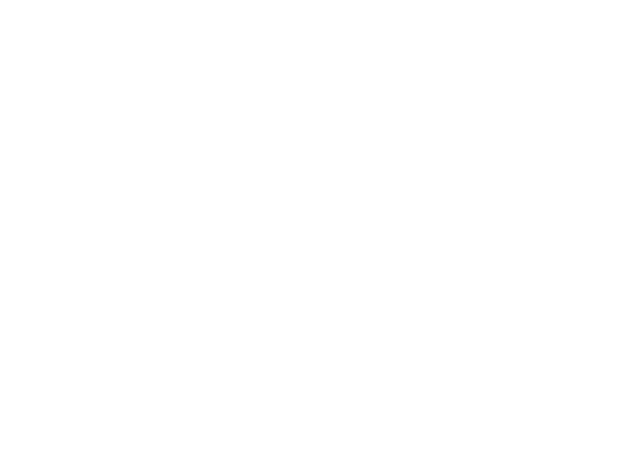
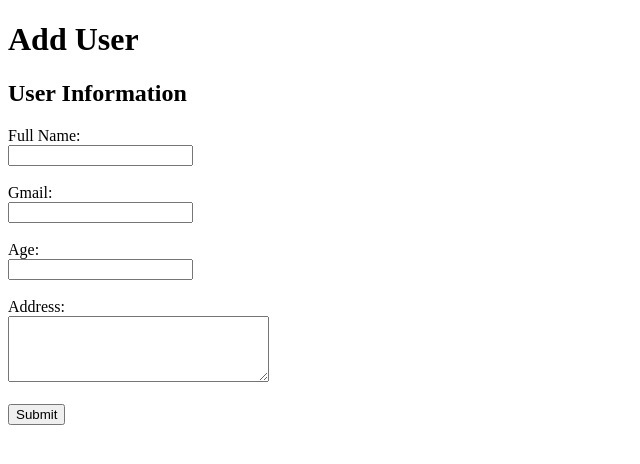
Before and after one commit to johancosta999/testProject, a React (Create React App) app in the folder frontend/: page /userDetails/1 in a window 1280 px wide. Before the commit this address had no page. Shown: the top 464 px of the page, without its empty margins (0-640 px from the left). Built offline with nearby package versions, Linux system fonts and the light colour scheme; no server answers.

Commit message:
feat: add UpdateUser component and update related files

```diff
--- a/frontend/src/App.js
+++ b/frontend/src/App.js
@@ -5,6 +5,7 @@ import Add from "./Component/AddUser/adduser"
 import Details from "./Component/UserDetails/userDetails"
 import React from 'react';
 import {Route, Routes} from "react-router"
+import UpdateUser from './Component/UpdateUser/UpdateUser';
 
 function App() {
   //js
@@ -19,6 +20,7 @@ function App() {
             <Route path ="/mainhome" element={<Home/>}/>
             <Route path ="/addUser" element={<Add/>}/>
             <Route path ="/userDetails" element={<Details/>}/>
+            <Route path ="/userDetails/:id" element={<UpdateUser/>}/>
           </Routes>
         </React.Fragment>
 
--- a/frontend/src/Component/AddUser/adduser.js
+++ b/frontend/src/Component/AddUser/adduser.js
@@ -11,7 +11,6 @@ function AddUser() {
     gmail: "",
     age: "",
     address: "",
-
   });
 
   const handleChange = (e) => {
@@ -21,14 +20,14 @@ function AddUser() {
     }));
   };
 
-  const handleSubmit = (e) => {
+  const handleSubmit = async (e) => {
     e.preventDefault();
-    console.log(inputs);
-    sendRequest().then(() => history('/userDetails'))
-  }
+    await sendRequest();
+    history("/userDetails");
+  };
 
   const sendRequest = async() => {
-    await axios.post("http://Localhost:5000/users", {
+    await axios.post("http://localhost:5000/users", {
       name: String (inputs.name),
       gmail: String (inputs.gmail),
       age: Number (inputs.age),
--- /dev/null
+++ b/frontend/src/Component/UpdateUser/UpdateUser.js
@@ -0,0 +1,68 @@
+import React, {useEffect, useState} from 'react'
+import axios from 'axios'
+import {useParams} from 'react-router'
+import { useNavigate } from 'react-router'
+
+function UpdateUser() {
+
+const [inputs, setInputs] = useState({});
+const history = useNavigate();
+const {id}  = useParams();
+
+useEffect(() =>{
+    const fetchHandler = async () => {
+        await axios
+        .get(`http://localhost:5000/users/${id}`)
+        .then((res) => res.data)
+        .then ((data) => setInputs(data.user));
+    };
+    fetchHandler();
+}, [id]);
+
+    const sendRequest = async () => {
+        await axios.put(`http://localhost:5000/users/${id}`, {
+            name : String (inputs.name),
+            gmail : String (inputs.gmail),
+            age : Number (inputs.age),
+            address : String (inputs.address),
+        })
+            .then((res) => res.data);
+    };
+
+    const handleChange = (e) => {
+      setInputs((prevState) => ({
+        ...prevState,
+        [e.target.name]: e.target.value,
+      }));
+    };
+
+    const handleSubmit = async (e) => {
+        e.preventDefault();
+        sendRequest().then(() =>
+        history("/userDetails"));
+    };
+
+  return (
+    <div>
+      <h1>Add User</h1>
+      <h2>User Information</h2>
+      <form onSubmit={handleSubmit}>
+        <label htmlFor="name">Full Name:</label><br/>
+        <input type="text" id="name" name="name" value={inputs.name} onChange={handleChange} required /><br/><br/>
+
+        <label htmlFor="gmail">Gmail:</label><br/>
+        <input type="email" id="gmail" name="gmail" pattern=".*@gmail\.com" value={inputs.gmail} onChange={handleChange} required /><br/><br/>
+
+        <label htmlFor="age">Age:</label><br/>
+        <input type="number" id="age" name="age" value={inputs.age} onChange={handleChange} min="1" required /><br/><br/>
+
+        <label htmlFor="address">Address:</label><br/>
+        <textarea id="address" name="address" rows="4" cols="30" value={inputs.address} onChange={handleChange} required></textarea><br/><br/>
+
+        <button>Submit</button>
+      </form>
+    </div>
+  )
+}
+
+export default UpdateUser
--- a/frontend/src/Component/User/User.js
+++ b/frontend/src/Component/User/User.js
@@ -1,4 +1,5 @@
 import React from 'react'
+import {Link} from "react-router-dom"
 
 function User(props) {
     const {_id, name, gmail, age, address} = props.user;
@@ -13,7 +14,8 @@ function User(props) {
       <h1>Age : {age}</h1>
       <h1>Address : {address}</h1>
 
-      <button>Update</button>
+      <Link to ={`/userDetails/${_id}`}>Update</Link>
+
       <button>Delete</button>
 
     </div>
--- a/frontend/src/Component/UserDetails/userDetails.js
+++ b/frontend/src/Component/UserDetails/userDetails.js
@@ -3,7 +3,7 @@ import Nav from "../nav/nav"
 import axios from "axios"
 import User from "../User/User"
 
-const URL = "http://Localhost:5000/users"
+const URL = "http://localhost:5000/users"
 
 const fetchHandler = async () => {
   return await axios.get(URL).then((res)=> res.data);
```
